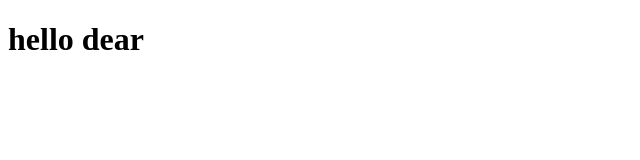
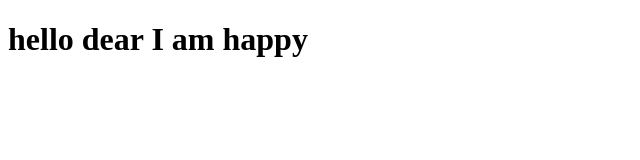
Before and after one commit to Vaishnavi-Upadhyay/coursera-test, a plain HTML site: page index.html in a window 1280 px wide. Shown: the whole page, without its empty margins (0-640 px from the left). Drawn offline with Linux system fonts and the light colour scheme.

Commit message:
Next version of web file.

```diff
--- a/index.html
+++ b/index.html
@@ -5,6 +5,6 @@
     <title>hello coursera </title>
   </head>
   <body>
-  <h1>hello dear</h1>
+  <h1>hello dear I am happy </h1>
   </body>
 </html>
```
